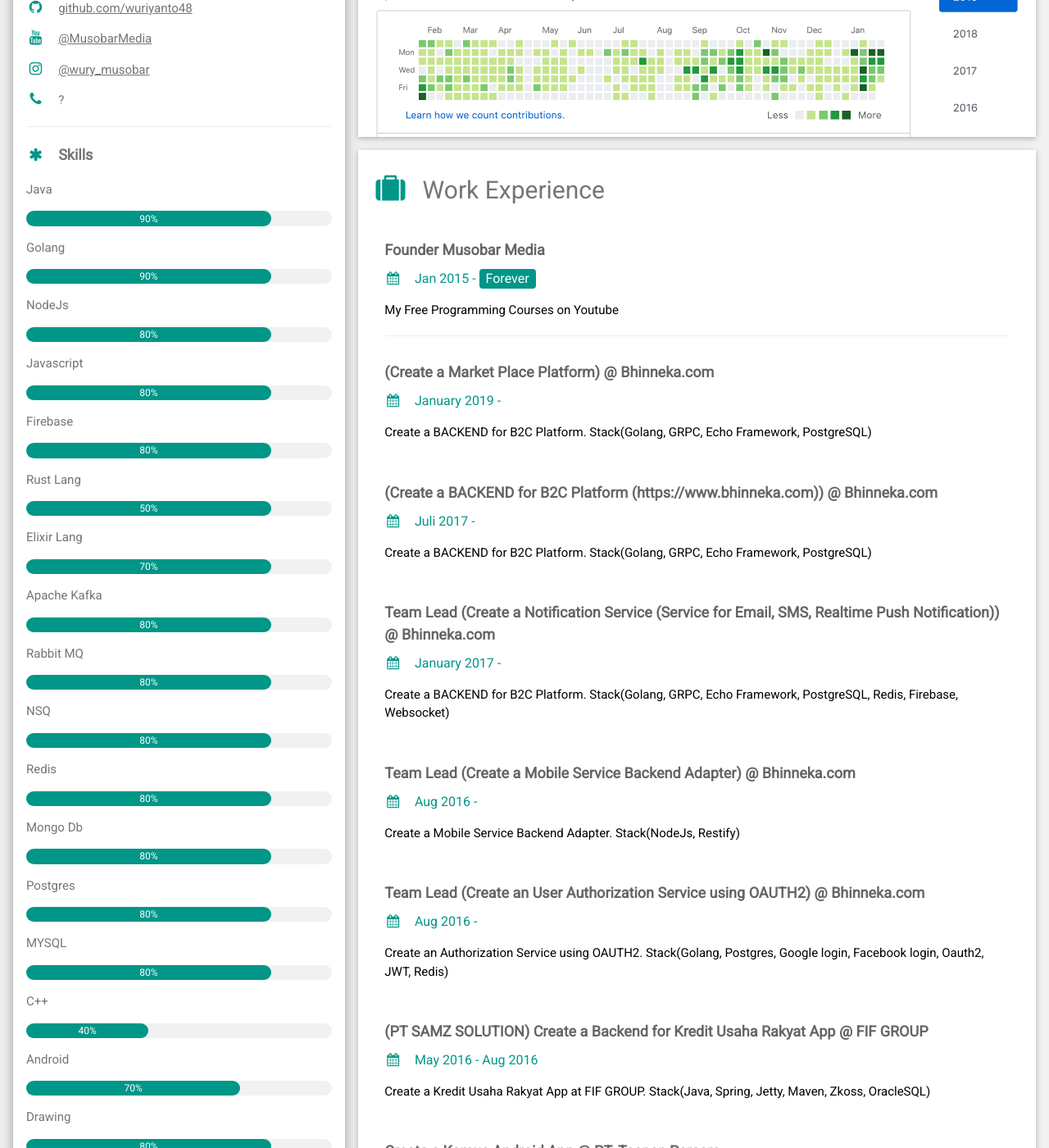
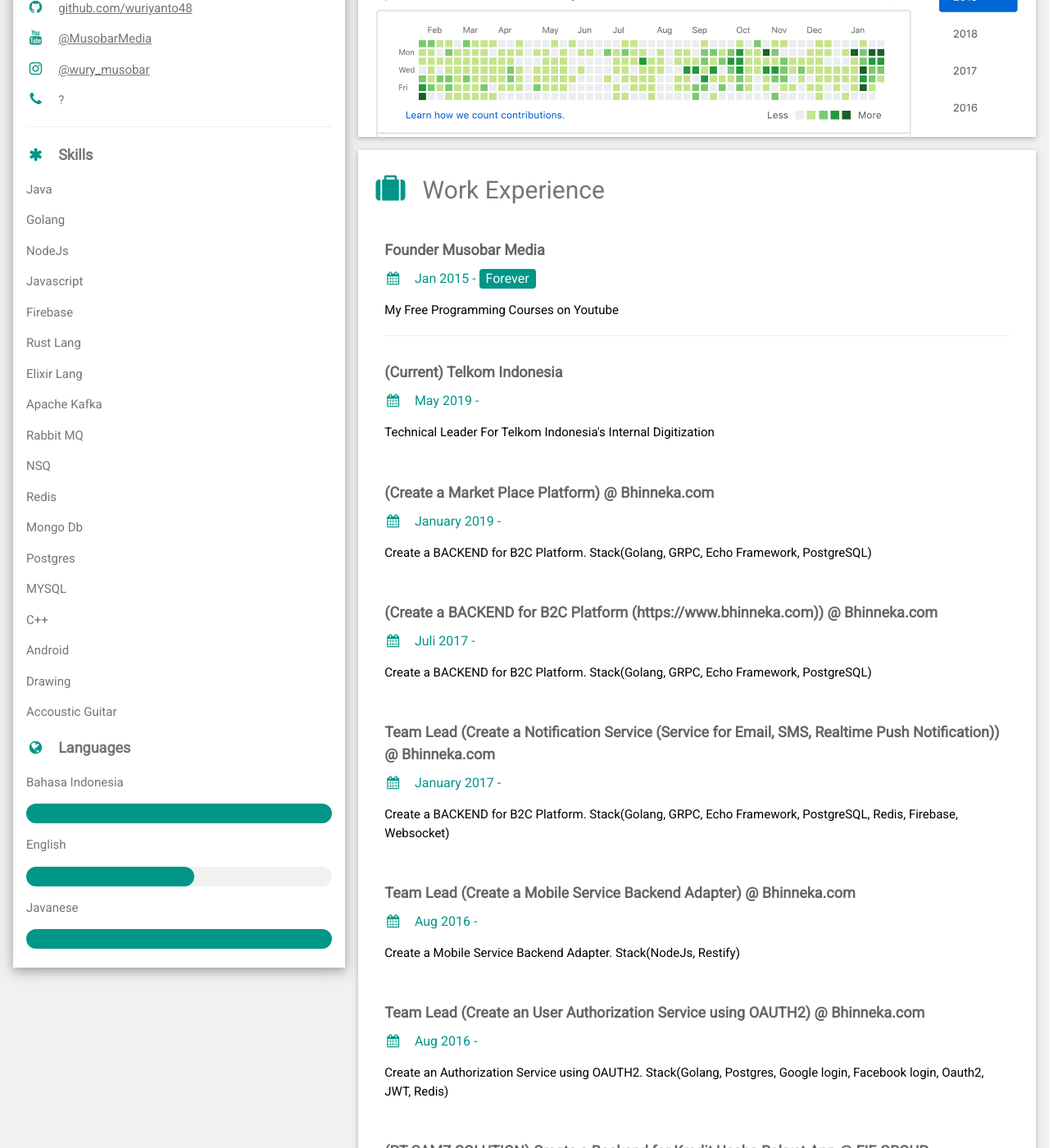
Before and after one commit to wuriyanto48/wuriyanto48.github.io, a Jekyll site: the page about/index.html, which Jekyll copies as it is, in a window 1280 px wide and 1400 px high, scrolled down 550 px. Shown: the whole window at 82% size. Built offline with Jekyll 4.4.1, drawn with Linux system fonts in a browser that asks for light colours.

Commit message:
update cv

```diff
--- a/about/index.html
+++ b/about/index.html
@@ -66,84 +66,23 @@
 
           <p class="w3-large"><b><i class="fa fa-asterisk fa-fw w3-margin-right w3-text-teal"></i>Skills</b></p>
           <p>Java</p>
-          <div class="w3-light-grey w3-round-xlarge w3-small">
-            <div class="w3-container w3-center w3-round-xlarge w3-teal" style="width:80%">90%</div>
-          </div>
           <p>Golang</p>
-          <div class="w3-light-grey w3-round-xlarge w3-small">
-            <div class="w3-container w3-center w3-round-xlarge w3-teal" style="width:80%">
-              <div class="w3-center w3-text-white">90%</div>
-            </div>
-          </div>
           <p>NodeJs</p>
-          <div class="w3-light-grey w3-round-xlarge w3-small">
-            <div class="w3-container w3-center w3-round-xlarge w3-teal" style="width:80%">80%</div>
-          </div>
           <p>Javascript</p>
-          <div class="w3-light-grey w3-round-xlarge w3-small">
-            <div class="w3-container w3-center w3-round-xlarge w3-teal" style="width:80%">80%</div>
-          </div>
           <p>Firebase</p>
-          <div class="w3-light-grey w3-round-xlarge w3-small">
-            <div class="w3-container w3-center w3-round-xlarge w3-teal" style="width:80%">80%</div>
-          </div>
           <p>Rust Lang</p>
-          <div class="w3-light-grey w3-round-xlarge w3-small">
-            <div class="w3-container w3-center w3-round-xlarge w3-teal" style="width:80%">50%</div>
-          </div>
           <p>Elixir Lang</p>
-          <div class="w3-light-grey w3-round-xlarge w3-small">
-            <div class="w3-container w3-center w3-round-xlarge w3-teal" style="width:80%">70%</div>
-          </div>
           <p>Apache Kafka</p>
-          <div class="w3-light-grey w3-round-xlarge w3-small">
-            <div class="w3-container w3-center w3-round-xlarge w3-teal" style="width:80%">80%</div>
-          </div>
           <p>Rabbit MQ</p>
-          <div class="w3-light-grey w3-round-xlarge w3-small">
-            <div class="w3-container w3-center w3-round-xlarge w3-teal" style="width:80%">80%</div>
-          </div>
           <p>NSQ</p>
-          <div class="w3-light-grey w3-round-xlarge w3-small">
-            <div class="w3-container w3-center w3-round-xlarge w3-teal" style="width:80%">80%</div>
-          </div>
           <p>Redis</p>
-          <div class="w3-light-grey w3-round-xlarge w3-small">
-            <div class="w3-container w3-center w3-round-xlarge w3-teal" style="width:80%">80%</div>
-          </div>
           <p>Mongo Db</p>
-          <div class="w3-light-grey w3-round-xlarge w3-small">
-            <div class="w3-container w3-center w3-round-xlarge w3-teal" style="width:80%">80%</div>
-          </div>
           <p>Postgres</p>
-          <div class="w3-light-grey w3-round-xlarge w3-small">
-            <div class="w3-container w3-center w3-round-xlarge w3-teal" style="width:80%">80%</div>
-          </div>
           <p>MYSQL</p>
-          <div class="w3-light-grey w3-round-xlarge w3-small">
-            <div class="w3-container w3-center w3-round-xlarge w3-teal" style="width:80%">80%</div>
-          </div>
           <p>C++</p>
-          <div class="w3-light-grey w3-round-xlarge w3-small">
-            <div class="w3-container w3-center w3-round-xlarge w3-teal" style="width:40%">40%</div>
-          </div>
           <p>Android</p>
-          <div class="w3-light-grey w3-round-xlarge w3-small">
-            <div class="w3-container w3-center w3-round-xlarge w3-teal" style="width:70%">70%</div>
-          </div>
           <p>Drawing</p>
-          <div class="w3-light-grey w3-round-xlarge w3-small">
-            <div class="w3-container w3-center w3-round-xlarge w3-teal" style="width:80%">80%</div>
-          </div>
           <p>Accoustic Guitar</p>
-          <div class="w3-light-grey w3-round-xlarge w3-small">
-            <div class="w3-container w3-center w3-round-xlarge w3-teal" style="width:70%">70%</div>
-          </div>
-          <p>Photoshop</p>
-          <div class="w3-light-grey w3-round-xlarge w3-small">
-            <div class="w3-container w3-center w3-round-xlarge w3-teal" style="width:40%">40%</div>
-          </div>
-          <br>
 
           <p class="w3-large w3-text-theme"><b><i class="fa fa-globe fa-fw w3-margin-right w3-text-teal"></i>Languages</b></p>
           <p>Bahasa Indonesia</p>
@@ -191,6 +130,11 @@
           <h6 class="w3-text-teal"><i class="fa fa-calendar fa-fw w3-margin-right"></i>Jan 2015 - <span class="w3-tag w3-teal w3-round">Forever</span></h6>
           <p>My Free Programming Courses on Youtube</p>
           <hr>
+        </div>
+        <div class="w3-container">
+          <h5 class="w3-opacity"><b>(Current) Telkom Indonesia</b></h5>
+          <h6 class="w3-text-teal"><i class="fa fa-calendar fa-fw w3-margin-right"></i>May 2019 - </h6>
+          <p>Technical Leader For Telkom Indonesia's Internal Digitization</p><br>
         </div>
         <div class="w3-container">
           <h5 class="w3-opacity"><b>(Create a Market Place Platform) @ Bhinneka.com</b></h5>
```
